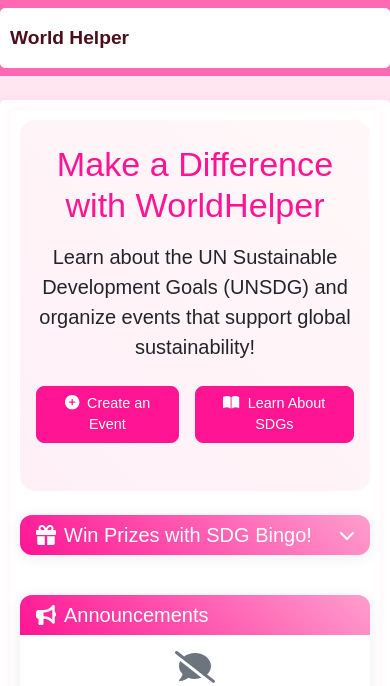
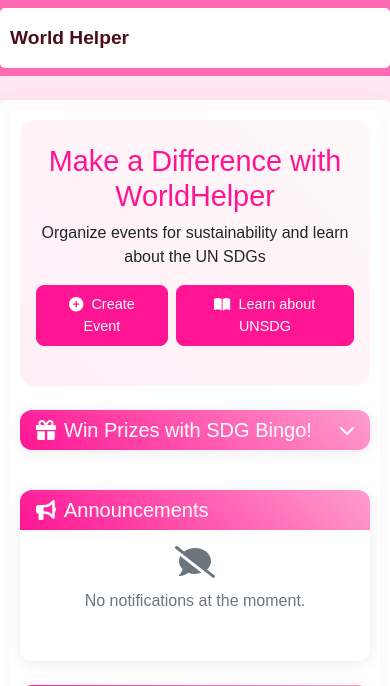
Before and after one commit to ddl-subir-m/unsdg_2025, a Flask app: page / in a window 390 px wide. Shown: the top 686 px of the page. Run offline with Flask 3, Linux system fonts and the light colour scheme; data that the repository does not hold is empty; some libraries are stand-ins or nearby versions; some web fonts are replaced.

Commit message:
links to goal cards and home page changes

```diff
--- a/app/static/css/custom.css
+++ b/app/static/css/custom.css
@@ -1101,7 +1101,7 @@
 .hero-section {
     background: linear-gradient(45deg, rgba(255,105,180,0.1), rgba(255,182,193,0.1));
     border-radius: 15px;
-    padding: 2.5rem 1rem;
+    padding: 2rem 1rem;
     margin-bottom: 2rem;
 }
 
@@ -1134,8 +1134,29 @@
 .hero-section {
     background: linear-gradient(45deg, rgba(255,105,180,0.1), rgba(255,182,193,0.1));
     border-radius: 15px;
-    padding: 2.5rem 1rem;
+    padding: 2rem 1rem;
     margin-bottom: 2rem;
+}
+
+@media (max-width: 768px) {
+    .hero-section {
+        padding: 1.5rem 0.75rem;
+    }
+
+    .hero-section .display-4 {
+        font-size: 1.8rem;
+        margin-bottom: 0.5rem;
+    }
+
+    .hero-section .lead {
+        font-size: 1rem;
+        margin-bottom: 1rem;
+    }
+
+    .hero-section .btn-lg {
+        padding: 0.5rem 1rem;
+        font-size: 0.9rem;
+    }
 }
 
 /* Card Improvements */
@@ -1353,3 +1374,33 @@
         width: 100%;
     }
 }
+
+/* SDG Card Link Styles */
+.sdg-card-link {
+    text-decoration: none;
+    color: inherit;
+    display: block;
+    height: 100%;
+}
+
+.sdg-card-link:hover {
+    text-decoration: none;
+    color: inherit;
+}
+
+.sdg-card {
+    cursor: pointer;
+}
+
+.sdg-card:hover {
+    transform: translateY(-5px);
+    box-shadow: 0 5px 15px rgba(0, 0, 0, 0.15);
+}
+
+.sdg-card:hover .goal-title {
+    color: var(--pink-hover);
+}
+
+.sdg-card:hover .sdg-number {
+    background-color: var(--pink-hover);
+}
--- a/app/templates/index.html
+++ b/app/templates/index.html
@@ -7,14 +7,14 @@
     <!-- Hero Section -->
     <div class="hero-section mb-4">
         <div class="text-center">
-            <h1 class="display-4 mb-3 theme-pink">Make a Difference with WorldHelper</h1>
-            <p class="lead mb-4">Learn about the UN Sustainable Development Goals (UNSDG) and organize events that support global sustainability!</p>
-            <div class="d-flex justify-content-center gap-3 mb-4">
+            <h1 class="display-4 mb-2 theme-pink">Make a Difference with WorldHelper</h1>
+            <p class="lead mb-3">Organize events for sustainability and learn about the UN SDGs</p>
+            <div class="d-flex justify-content-center gap-2 mb-3">
                 <a href="{{ url_for('main.create_event') }}" class="btn btn-pink btn-lg">
-                    <i class="fas fa-plus-circle me-2"></i>Create an Event
+                    <i class="fas fa-plus-circle me-2"></i>Create Event
                 </a>
                 <a href="{{ url_for('main.learn_unsdg') }}" class="btn btn-pink btn-lg">
-                    <i class="fas fa-book-open me-2"></i>Learn About SDGs
+                    <i class="fas fa-book-open me-2"></i>Learn about UNSDG
                 </a>
             </div>
         </div>
--- a/app/templates/learn_unsdg.html
+++ b/app/templates/learn_unsdg.html
@@ -19,6 +19,7 @@
                         <div class="sdg-grid">
                             {% for number, details in sdg_details.items() %}
                             <div class="sdg-card">
+                                <a href="https://sdgs.un.org/goals/goal{{ number }}" target="_blank" class="sdg-card-link">
                                     <div class="sdg-card-header">
                                         <div class="sdg-number">{{ number }}</div>
                                         <h3 class="goal-title">{{ details.title }}</h3>
@@ -26,6 +27,7 @@
                                     <div class="sdg-card-body">
                                         <p>{{ details.description }}</p>
                                     </div>
+                                </a>
                             </div>
                             {% endfor %}
                         </div>
```
Lines whose indentation alone changed are shown as unchanged.
